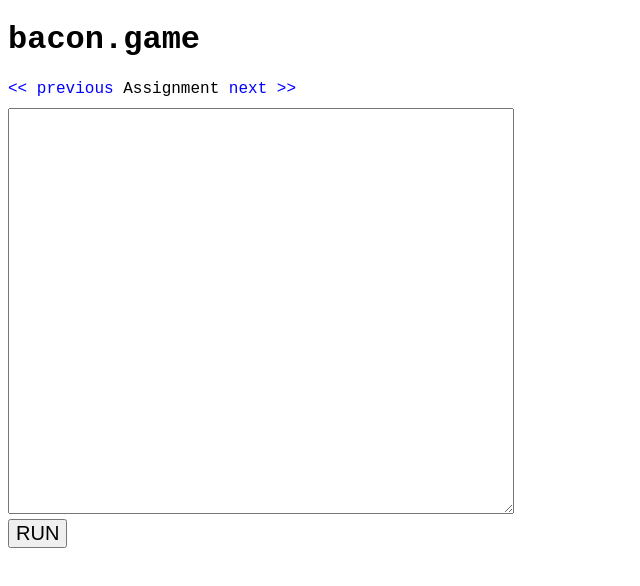
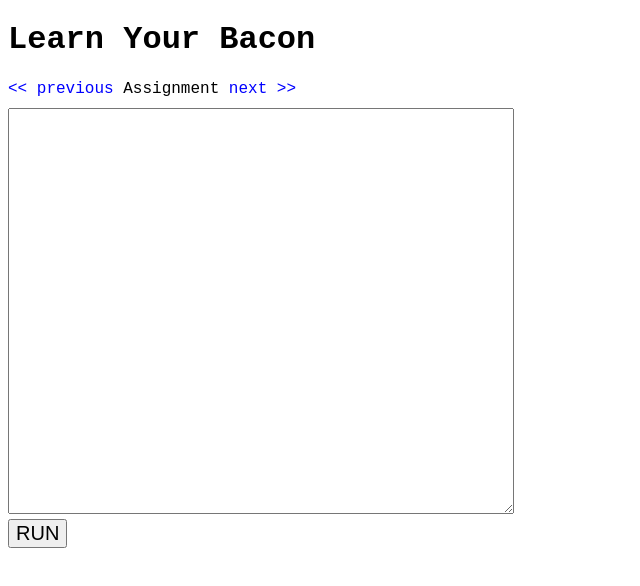
Before and after one commit to raimohanska/learn-bacon, a website: page app/index.html in a window 1280 px wide. Shown: the whole page, without its empty margins (0-640 px from the left). Drawn offline with nearby package versions, Linux system fonts and the light colour scheme; files that its build step writes are made by us from their sources.

Commit message:
change title

```diff
--- a/app/index.html
+++ b/app/index.html
@@ -4,7 +4,7 @@
     <link rel="stylesheet" type="text/css" href="game.css">
   </head>
   <body>
-    <h1>bacon.game</h1>
+    <h1>Learn Your Bacon</h1>
     <div id="assignment">
       <div class="heading">
         <a class="previous">&lt;&lt; previous</a>
```
